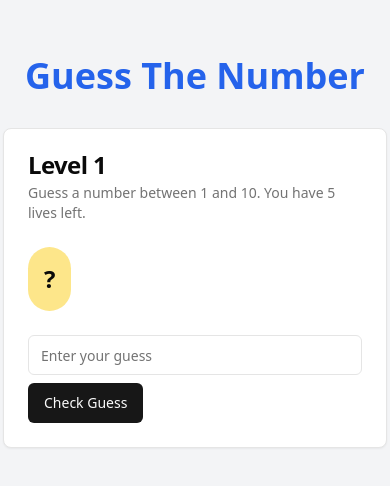
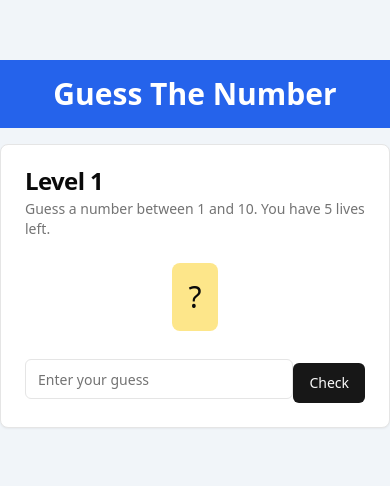
Before and after one commit to MateusBarceliniTuring/xAI_react_jsx, a React (Vite) app: page / in a window 390 px wide. Shown: the part 170-656 px from the top of the page. Built offline with nearby package versions, Linux system fonts and the light colour scheme.

Commit message:
41032-ModelB

```diff
--- a/src/App.jsx
+++ b/src/App.jsx
@@ -1,129 +1,84 @@
 import React, { useState, useEffect } from 'react';
-import { Card, CardContent, CardDescription, CardHeader, CardTitle } from "@/components/ui/card";
+import { Card, CardContent, CardDescription, CardFooter, CardHeader, CardTitle } from "@/components/ui/card";
 import { Button } from "@/components/ui/button";
 import { Input } from "@/components/ui/input";
 
-export default function App() {
+function App() {
+  const [numberToGuess, setNumberToGuess] = useState(0);
+  const [userGuess, setUserGuess] = useState('');
   const [level, setLevel] = useState(1);
   const [lives, setLives] = useState(5);
-  const [numberToGuess, setNumberToGuess] = useState(generateRandomNumber(1));
-  const [userGuess, setUserGuess] = useState('');
-  const [isCorrect, setIsCorrect] = useState(null);
-  const [isGameOver, setIsGameOver] = useState(false);
+  const [gameStatus, setGameStatus] = useState('playing');
 
   useEffect(() => {
-    if (lives === 0) {
-      setIsGameOver(true);
-    }
-  }, [lives]);
-
-  function generateRandomNumber(level) {
-    const number = Math.floor(Math.random() * (level * 10)) + 1;
-    console.log('number', number);
-    return number;
-  }
+    const newNumber = Math.floor(Math.random() * (level * 10)) + 1;
+    setNumberToGuess(newNumber);
+  }, [level]);
 
   const handleGuess = () => {
     if (parseInt(userGuess) === numberToGuess) {
-      setIsCorrect(true);
+      if (level % 3 === 0) {
+        setLives(prev => Math.max(1, prev - 1));
+      }
       setLevel(prev => prev + 1);
-      setNumberToGuess(generateRandomNumber(level + 1));
+      setGameStatus('won');
     } else {
-      setIsCorrect(false);
-      setLives(prev => {
-        let newLives = prev - 1;
-        if (level % 3 === 0) newLives--;
-        return newLives;
-      });
+      setLives(prev => prev - 1);
+      if (lives - 1 === 0) {
+        setGameStatus('lost');
       }
+    }
+  };
+
+  const resetGame = () => {
+    setLevel(1);
+    setLives(5);
+    setGameStatus('playing');
     setUserGuess('');
   };
 
-  const nextLevel = () => {
-    setIsCorrect(null);
-  };
-
-  const restartGame = () => {
-    setLevel(1);
-    setLives(5);
-    setNumberToGuess(generateRandomNumber(1));
-    setIsCorrect(null);
-    setIsGameOver(false);
+  const getLevelDescription = () => {
+    return `Guess a number between 1 and ${level * 10}. You have ${lives} ${lives > 1 ? 'lives' : 'life'} left.`;
   };
 
   return (
-    <div className="flex flex-col items-center justify-center min-h-screen bg-gray-100 sm:px-6 lg:px-8">
-      <Header />
-      <GameCard
-        level={level}
-        lives={lives}
-        numberRange={level * 10}
-        userGuess={userGuess}
-        setUserGuess={setUserGuess}
-        handleGuess={handleGuess}
-      />
-      {isCorrect !== null && (
-        <MessageModal
-          isCorrect={isCorrect}
-          isGameOver={isGameOver}
-          nextLevel={nextLevel}
-          restartGame={restartGame}
-        />
-      )}
+    <div className="flex flex-col items-center justify-center min-h-screen bg-slate-100">
+      <div className="text-center p-4 bg-blue-600 w-full text-white">
+        <h1 className="text-3xl font-bold">Guess The Number</h1>
       </div>
-  );
-}
-
-function Header() {
-  return (
-    <div className="mb-8 text-center">
-      <h1 className="text-4xl font-bold text-blue-600">Guess The Number</h1>
-    </div>
-  );
-}
-
-function GameCard({ level, lives, numberRange, userGuess, setUserGuess, handleGuess }) {
-  return (
-    <Card className="w-full max-w-sm">
+      <Card className="sm:w-96 w-full m-4">
         <CardHeader>
           <CardTitle>Level {level}</CardTitle>
-        <CardDescription>
-          Guess a number between 1 and {numberRange}. You have {lives} {lives === 1 ? 'life' : 'lives'} left.
-        </CardDescription>
+          <CardDescription>{getLevelDescription()}</CardDescription>
         </CardHeader>
-      <CardContent className="flex items-center">
-        <div className="bg-amber-200 p-4 rounded-full text-2xl font-bold">?</div>
+        <CardContent className="flex justify-center">
+          <div className="bg-amber-200 p-4 rounded-lg">
+            <span className="text-3xl">?</span>
+          </div>
         </CardContent>
-      <CardContent>
+        {gameStatus === 'playing' && (
+          <CardFooter>
             <Input
               type="number"
               value={userGuess}
               onChange={(e) => setUserGuess(e.target.value)}
               placeholder="Enter your guess"
-          className="mb-2"
             />
-        <Button onClick={handleGuess}>Check Guess</Button>
-      </CardContent>
+            <Button onClick={handleGuess} className="mt-2">Check</Button>
+          </CardFooter>
+        )}
+        {gameStatus !== 'playing' && (
+          <CardFooter>
+            {gameStatus === 'won' ?
+              <p className="text-green-600">Correct! Moving to next level.</p> :
+              <p className="text-red-600">Game Over! The number was {numberToGuess}.</p>
+            }
+            <Button onClick={resetGame}>{(gameStatus === 'lost') ? 'Play Again' : 'Next Level'}</Button>
+          </CardFooter>
+        )}
       </Card>
+    </div>
   );
 }
 
-function MessageModal({ isCorrect, isGameOver, nextLevel, restartGame }) {
-  return (
-    <div className="mt-4 p-4 bg-white shadow-lg rounded-lg text-center">
-      {isGameOver ? (
-        <>
-          <p className="text-red-500 font-bold">Game Over!</p>
-          <Button onClick={restartGame} className="mt-2">Play Again</Button>
-        </>
-      ) : isCorrect ? (
-        <>
-          <p className="text-green-500">Correct! Moving to next level.</p>
-          <Button onClick={nextLevel} className="mt-2">Next Level</Button>
-        </>
-      ) : (
-        <p className="text-red-500">Wrong! Try again.</p>
-      )}
-    </div>
-  );
-}
+export default App;
```
Lines whose indentation alone changed are shown as unchanged.
